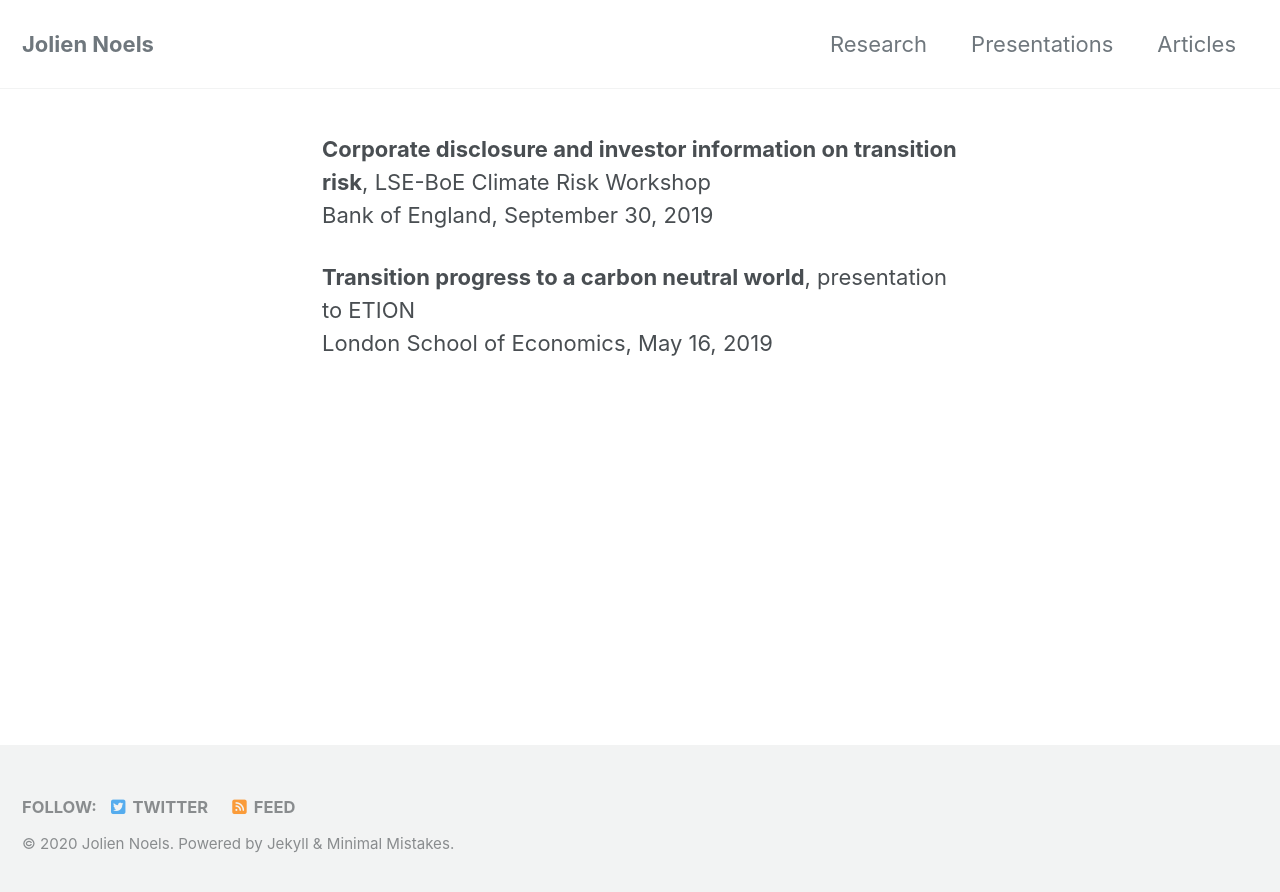
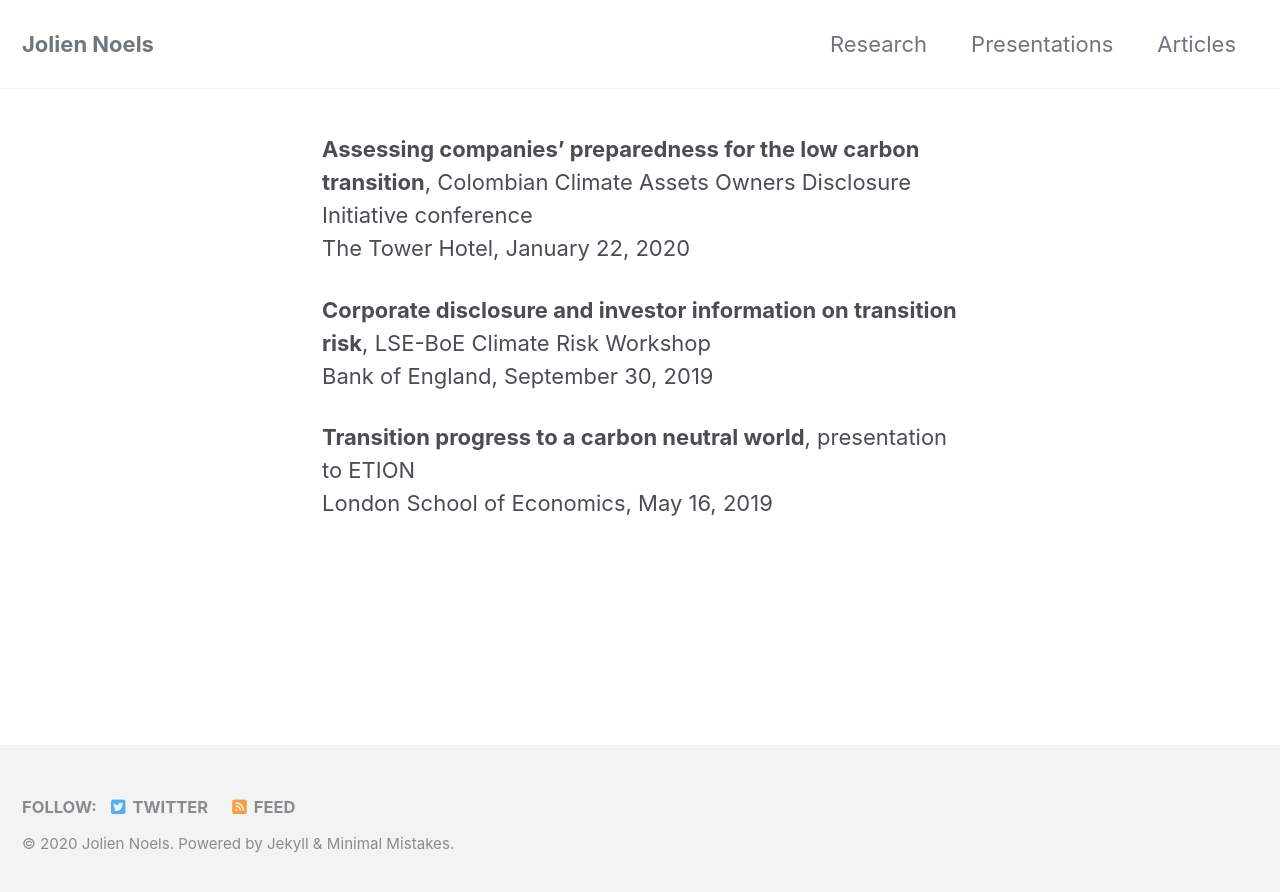
Before and after one commit to JolienNoels/joliennoels.github.io, a Jekyll site: the page built from _pages/presentations.md, in a window 1280 px wide. Shown: the top 892 px of the page. Built offline with Jekyll 4.4.1, drawn with Linux system fonts in a browser that asks for light colours; cached includes are drawn as plain includes; nearby versions of some CDN libraries.

Commit message:
Update presentations.md

```diff
--- a/_pages/presentations.md
+++ b/_pages/presentations.md
@@ -2,6 +2,9 @@
 layout: archive
 permalink: /presentations/
 ---
+
+**Assessing companies’ preparedness for the low carbon transition**, Colombian Climate Assets Owners Disclosure Initiative conference
+The Tower Hotel, January 22, 2020
 
 **Corporate disclosure and investor information on transition risk**, LSE-BoE Climate Risk Workshop
 Bank of England, September 30, 2019
```
